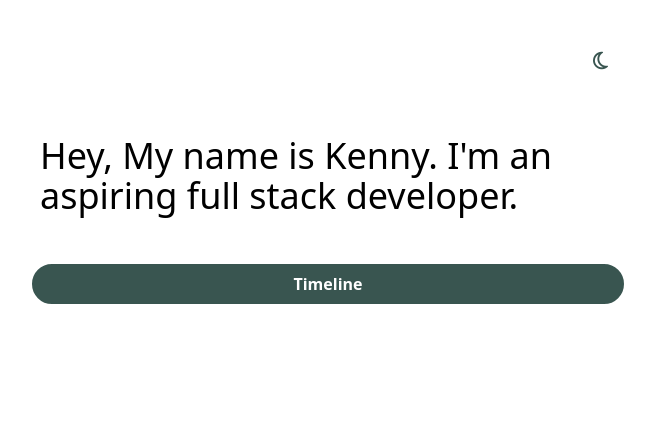
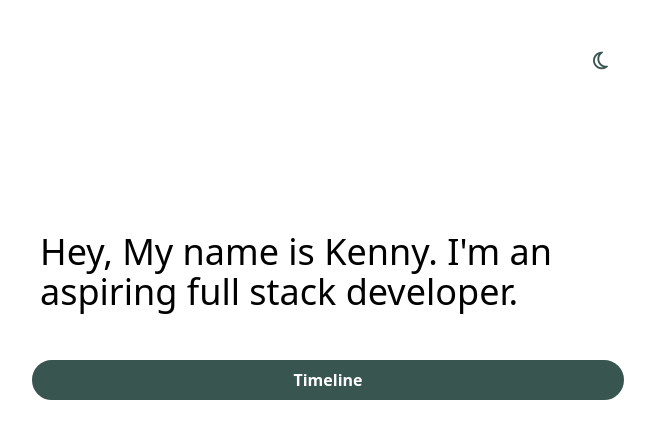
Before and after one commit to Ktradev/ktradevportfolio, a Django app: page / in a window 1280 px wide. Shown: the top 439 px of the page, without its empty margins (312-967 px from the left). Run offline with Django 3.2, Linux system fonts and the light colour scheme; some libraries are stand-ins or nearby versions.

Commit message:
adjusting the top space of the h1 welcome text

```diff
--- a/landing/templates/landing/landing.html
+++ b/landing/templates/landing/landing.html
@@ -17,7 +17,7 @@
 		</nav>
 		<div class="flex justify-center items-center">
 			<div class="flex flex-col lg:w-6/12 md:w-9/12 w-full px-6 pb-16">
-				<h1 class="text-4xl my-12 px-2">Hey, My name is Kenny. I'm an aspiring full stack developer.</h1>
+				<h1 class="text-4xl my-36 mb-12 px-2">Hey, My name is Kenny. I'm an aspiring full stack developer.</h1>
 				<a id="cta" class="border-2 rounded-full px-6 py-1.5 font-semibold text-center" href="{% url 'timeline' %}">Timeline</a>
 			</div>
 		</div>
```
